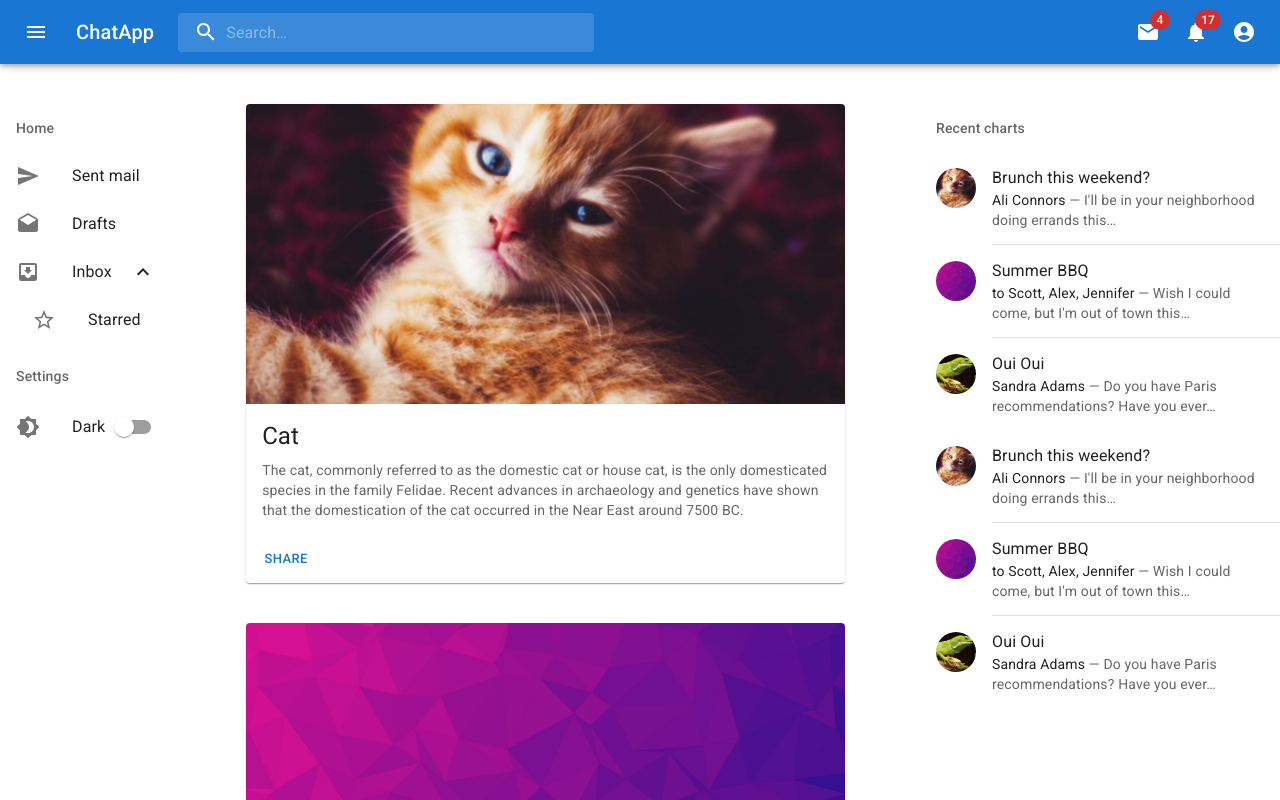
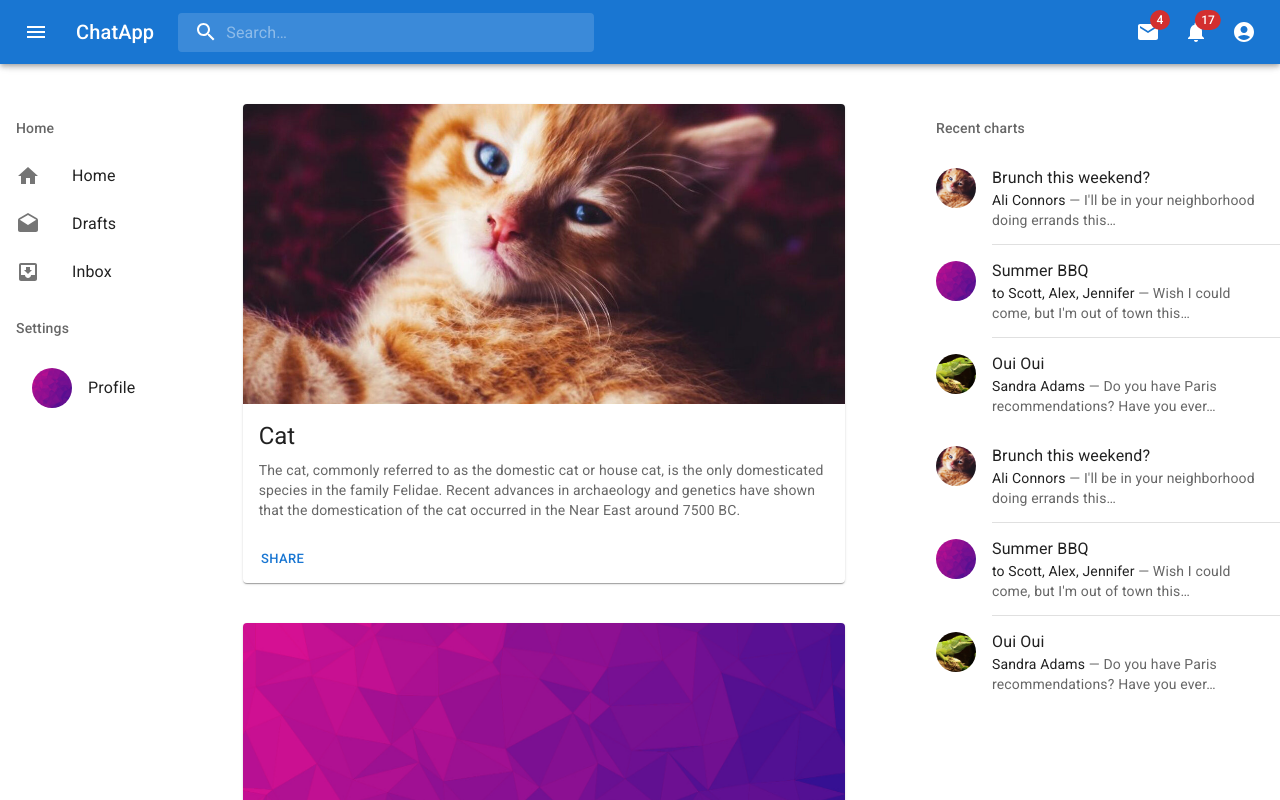
Before and after one commit to jusish/muiweb, a React (Vite) app: page / in a window 1280 px wide. Shown: the top 800 px of the page. Built offline with nearby package versions, Linux system fonts and the light colour scheme.

Commit message:
side bar navigation modified

```diff
--- a/src/components/sideBar.jsx
+++ b/src/components/sideBar.jsx
@@ -5,27 +5,20 @@ import List from "@mui/material/List";
 import ListItemButton from "@mui/material/ListItemButton";
 import ListItemIcon from "@mui/material/ListItemIcon";
 import ListItemText from "@mui/material/ListItemText";
-import Collapse from "@mui/material/Collapse";
 import InboxIcon from "@mui/icons-material/MoveToInbox";
 import DraftsIcon from "@mui/icons-material/Drafts";
-import SendIcon from "@mui/icons-material/Send";
-import ExpandLess from "@mui/icons-material/ExpandLess";
-import ExpandMore from "@mui/icons-material/ExpandMore";
-import StarBorder from "@mui/icons-material/StarBorder";
 import Box from "@mui/material/Box";
-import Switch from "@mui/material/Switch";
 import ListItem from "@mui/material/ListItem";
-import Brightness4Icon from "@mui/icons-material/Brightness4";
-const SideBar = ({ handleModeChange }) => {
+import { Home } from "@mui/icons-material";
+import ListItemAvatar from "@mui/material/ListItemAvatar";
+import Avatar from "@mui/material/Avatar";
+const SideBar = () => {
   const [open, setOpen] = React.useState(true);
 
   const handleClick = () => {
     setOpen(!open);
   };
 
-  const toggleColorMode = () => () => {
-    handleModeChange();
-  };
   return (
     <Box flexGrow={1} position={"sticky"}>
       <List
@@ -40,9 +33,9 @@ const SideBar = ({ handleModeChange }) => {
       >
         <ListItemButton sx={{ borderRadius: 20 }}>
           <ListItemIcon>
-            <SendIcon />
+            <Home />
           </ListItemIcon>
-          <ListItemText primary="Sent mail" />
+          <ListItemText primary="Home" />
         </ListItemButton>
         <ListItemButton sx={{ borderRadius: 20 }}>
           <ListItemIcon>
@@ -55,35 +48,22 @@ const SideBar = ({ handleModeChange }) => {
             <InboxIcon />
           </ListItemIcon>
           <ListItemText primary="Inbox" />
-          {open ? <ExpandLess /> : <ExpandMore />}
         </ListItemButton>
-        <Collapse in={open} timeout="auto" unmountOnExit>
-          <List component="div" disablePadding>
-            <ListItemButton sx={{ pl: 4, borderRadius: 20 }}>
-              <ListItemIcon>
-                <StarBorder />
-              </ListItemIcon>
-              <ListItemText primary="Starred" />
-            </ListItemButton>
-          </List>
-        </Collapse>
       </List>
       <List
         sx={{ width: "100%", maxWidth: 360, bgcolor: "background.paper" }}
         subheader={<ListSubheader>Settings</ListSubheader>}
       >
         <ListItem>
-          <ListItemIcon>
-            <Brightness4Icon />
-          </ListItemIcon>
-          <ListItemText id="switch-list-label-mode" primary="Dark" />
-          <Switch
-            edge="end"
-            onChange={toggleColorMode}
-            inputProps={{
-              "aria-labelledby": "switch-list-label-mode",
-            }}
-          />
+          <ListItemButton sx={{ borderRadius: 20 }}>
+            <ListItemAvatar>
+              <Avatar
+                alt="Cindy Baker"
+                src="/public/triangle_background-9df4fa2e10f0e294779511e99083c2bc.jpg"
+              />
+            </ListItemAvatar>
+            <ListItemText id="profile-list-label-mode" primary="Profile" />
+          </ListItemButton>
         </ListItem>
       </List>
     </Box>
```
